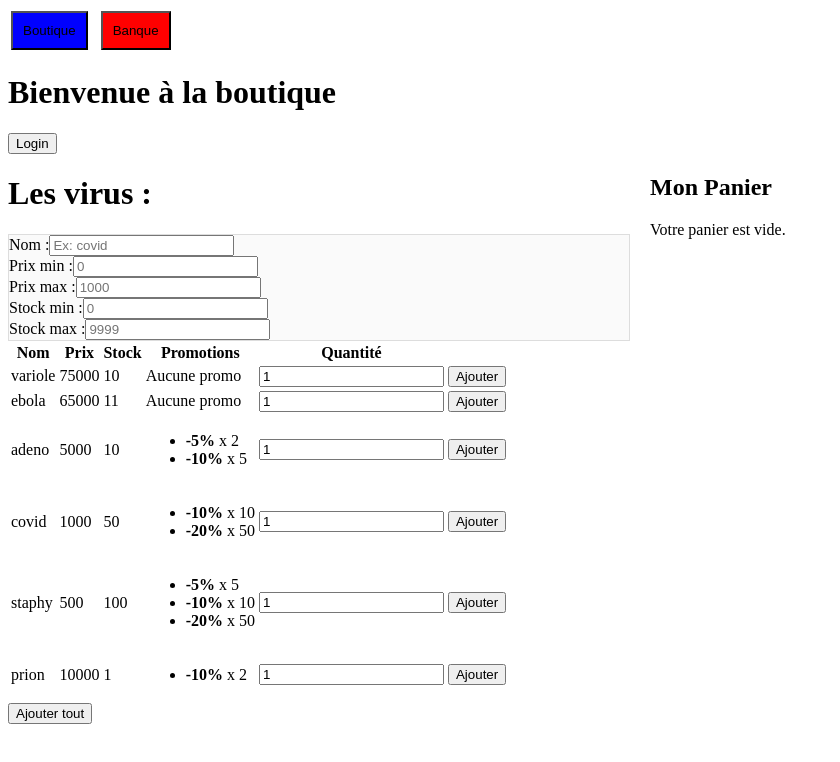
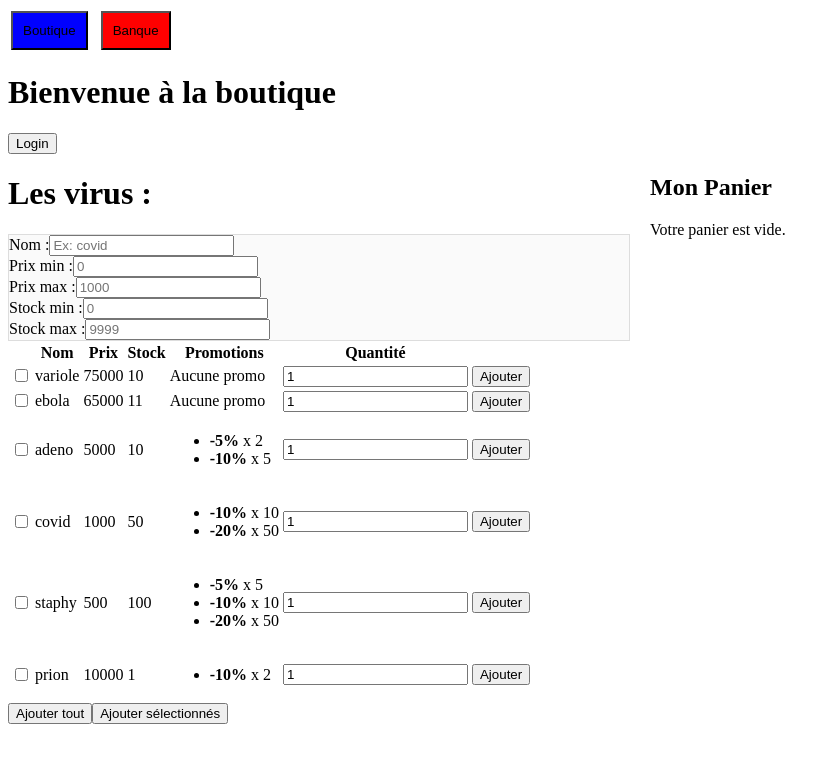
Before and after one commit to matheorose/drmad, a Vue app: page /shop/buy in a window 1280 px wide. Shown: the top 762 px of the page, without its empty margins (0-840 px from the left). Built offline with nearby package versions, Linux system fonts and the light colour scheme.

Commit message:
ajout multiple

```diff
--- a/src/views/ItemList.vue
+++ b/src/views/ItemList.vue
@@ -72,6 +72,7 @@
       <table class="table table-hover">
         <thead class="thead-light">
         <tr>
+          <th></th> <!-- Colonne pour la case à cocher -->
           <th>Nom</th>
           <th>Prix</th>
           <th>Stock</th>
@@ -83,17 +84,17 @@
         <tbody>
         <!-- On parcourt la liste filtrée -->
         <tr v-for="(virus, index) in filteredViruses" :key="virus._id">
+          <td>
+            <!-- Case à cocher pour la sélection multiple -->
+            <input type="checkbox" v-model="selectedViruses" :value="virus" />
+          </td>
           <td>{{ virus.name }}</td>
           <td>{{ virus.price }}</td>
           <td>{{ virus.stock }}</td>
           <td>
-            <!-- Si le virus a un tableau de promotions, on l'affiche -->
             <div v-if="virus.promotion && virus.promotion.length">
               <ul class="mb-0">
-                <li
-                    v-for="(promo, iPromo) in virus.promotion"
-                    :key="iPromo"
-                >
+                <li v-for="(promo, iPromo) in virus.promotion" :key="iPromo">
                   <strong>-{{ promo.discount }}%</strong> x {{ promo.amount }}
                 </li>
               </ul>
@@ -103,7 +104,6 @@
             </div>
           </td>
           <td>
-            <!-- Champ pour saisir la quantité -->
             <input
                 type="number"
                 class="form-control form-control-sm"
@@ -113,7 +113,6 @@
             />
           </td>
           <td>
-            <!-- Bouton "Ajouter au panier" -->
             <button
                 class="btn btn-sm btn-primary"
                 @click="addItemToBasketMethod(virus, quantities[index])"
@@ -125,10 +124,12 @@
         </tbody>
       </table>
 
-      <!-- Bouton pour tout ajouter d'un coup -->
       <div class="text-right">
         <button class="btn btn-success" @click="addAllToBasket">
           Ajouter tout
+        </button>
+        <button class="btn btn-info ml-2" @click="addSelectedToBasket">
+          Ajouter sélectionnés
         </button>
       </div>
     </div>
@@ -142,28 +143,21 @@ export default {
   name: "ItemList",
   data() {
     return {
-      // Champs de filtre
       searchName: "",
       searchMinPrice: null,
       searchMaxPrice: null,
       searchMinStock: null,
       searchMaxStock: null,
-
-      // Tableau des quantités saisies (chaque index correspond à un virus filtré)
       quantities: [],
+      selectedViruses: []  // Stocke les virus sélectionnés
     };
   },
   computed: {
-    // States du module "shop"
     ...mapState("shop", {
       viruses: (state) => state.viruses,
       shopUser: (state) => state.shopUser,
-      basket: (state) => state.basket, // on peut conserver l'accès au basket si on souhaite le synchroniser
+      basket: (state) => state.basket,
     }),
-
-    /**
-     * On filtre la liste des viruses en fonction des champs de recherche
-     */
     filteredViruses() {
       if (!Array.isArray(this.viruses)) {
         return [];
@@ -171,7 +165,6 @@ export default {
 
       let results = this.viruses;
 
-      // Filtre par nom
       if (this.searchName.trim() !== "") {
         const lowerName = this.searchName.toLowerCase();
         results = results.filter((v) =>
@@ -179,57 +172,41 @@ export default {
         );
       }
 
-      // Filtre par prix min
       if (this.searchMinPrice !== null && !isNaN(this.searchMinPrice)) {
         results = results.filter((v) => v.price >= this.searchMinPrice);
       }
 
-      // Filtre par prix max
       if (this.searchMaxPrice !== null && !isNaN(this.searchMaxPrice)) {
         results = results.filter((v) => v.price <= this.searchMaxPrice);
       }
 
-      // Filtre par stock min
       if (this.searchMinStock !== null && !isNaN(this.searchMinStock)) {
         results = results.filter((v) => v.stock >= this.searchMinStock);
       }
 
-      // Filtre par stock max
       if (this.searchMaxStock !== null && !isNaN(this.searchMaxStock)) {
         results = results.filter((v) => v.stock <= this.searchMaxStock);
       }
 
-      // On réinitialise le tableau "quantities" pour qu'il
-      // soit toujours de la même taille que "results"
       this.syncQuantitiesWithResults(results);
-
       return results;
     },
   },
   methods: {
     ...mapActions("shop", [
-      "getAllViruses",      // Action pour charger la liste de virus
-      "fetchBasket",        // Action pour charger le panier (au besoin)
-      "updateBasket",       // Action pour mettre à jour le panier (au besoin)
+      "getAllViruses",
+      "fetchBasket",
+      "updateBasket",
     ]),
 
-    /**
-     * Ajoute l'élément "virus" au panier avec la "qty" spécifiée
-     */
     addItemToBasketMethod(virus, qty) {
-      // Sécuriser la quantité
       const amount = qty && qty > 0 ? qty : 1;
-      // Commit la mutation "addToBasket" du module "shop"
       this.$store.commit("shop/addToBasket", {
         item: virus,
         amount: amount,
       });
     },
 
-    /**
-     * Ajoute tous les articles filtrés au panier
-     * (avec la quantité indiquée pour chacun)
-     */
     addAllToBasket() {
       this.filteredViruses.forEach((virus, index) => {
         const amount = this.quantities[index] || 1;
@@ -240,39 +217,36 @@ export default {
       });
     },
 
-    /**
-     * On s'assure que la quantité ne soit pas nulle quand on clique
-     */
     ensureQuantityIsNotNull(index) {
       if (!this.quantities[index]) {
         this.$set(this.quantities, index, 1);
       }
     },
 
-    /**
-     * Ajuste le tableau "quantities" pour qu'il corresponde
-     * à la taille de "results"
-     */
     syncQuantitiesWithResults(results) {
-      // Si filteredViruses est plus grand que quantities,
-      // on pousse des 1 par défaut
       if (results.length > this.quantities.length) {
         for (let i = this.quantities.length; i < results.length; i++) {
           this.quantities.push(1);
         }
-      }
-      // Si on a des quantités en trop, on les enlève
-      else if (results.length < this.quantities.length) {
+      } else if (results.length < this.quantities.length) {
         this.quantities.splice(results.length);
       }
     },
+
+    addSelectedToBasket() {
+      this.selectedViruses.forEach((virus) => {
+        const index = this.filteredViruses.findIndex(v => v._id === virus._id);
+        const amount = index !== -1 ? (this.quantities[index] || 1) : 1;
+        this.$store.commit("shop/addToBasket", {
+          item: virus,
+          amount: amount,
+        });
+      });
+      // Réinitialiser la sélection après l'ajout
+      this.selectedViruses = [];
+    },
   },
-
-  /**
-   * Lifecycle
-   */
   created() {
-    // Récupération initiale de la liste des virus
     this.getAllViruses()
         .then(() => {
           if (!this.viruses || this.viruses.length === 0) {
@@ -283,7 +257,6 @@ export default {
           console.error("Erreur lors de la récupération des viruses :", error);
         });
 
-    // Si on a un utilisateur logué, on peut charger le panier
     if (this.shopUser && this.shopUser._id) {
       this.fetchBasket(this.shopUser._id)
           .then(() => {
@@ -294,12 +267,9 @@ export default {
           });
     }
   },
-
   watch: {
-    // Dès que le panier change, on peut enregistrer (updateBasket) si besoin
     basket: {
       handler() {
-        // Si on est logué, on peut persister le panier sur le serveur
         if (this.shopUser) {
           this.updateBasket({
             userId: this.shopUser._id,
@@ -315,7 +285,7 @@ export default {
 
 <style scoped>
 .table td {
-  vertical-align: middle; /* Centrer le contenu verticalement */
+  vertical-align: middle;
 }
 
 thead th {
```
